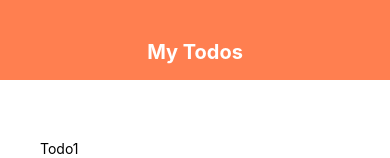
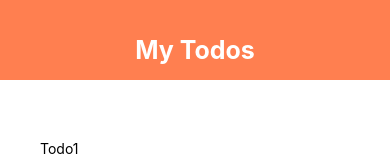
Before and after one commit to khatrisuneel96/todo-app-react-native, a React Native app: screen / in a window 390 px wide. Shown: the top 158 px of the page. Built offline with nearby package versions, Linux system fonts and the light colour scheme.

Commit message:
Update Header.js

```diff
--- a/app/screens/Header.js
+++ b/app/screens/Header.js
@@ -12,13 +12,13 @@ export default function Header() {
 const styles = StyleSheet.create({
   header: {
     height: 80,
-    paddingTop: 40,
+    paddingTop: 35,
     backgroundColor: "coral",
   },
   title: {
     textAlign: "center",
     color: "#fff",
-    fontSize: 20,
+    fontSize: 25,
     fontWeight: "bold",
   },
 });
```
